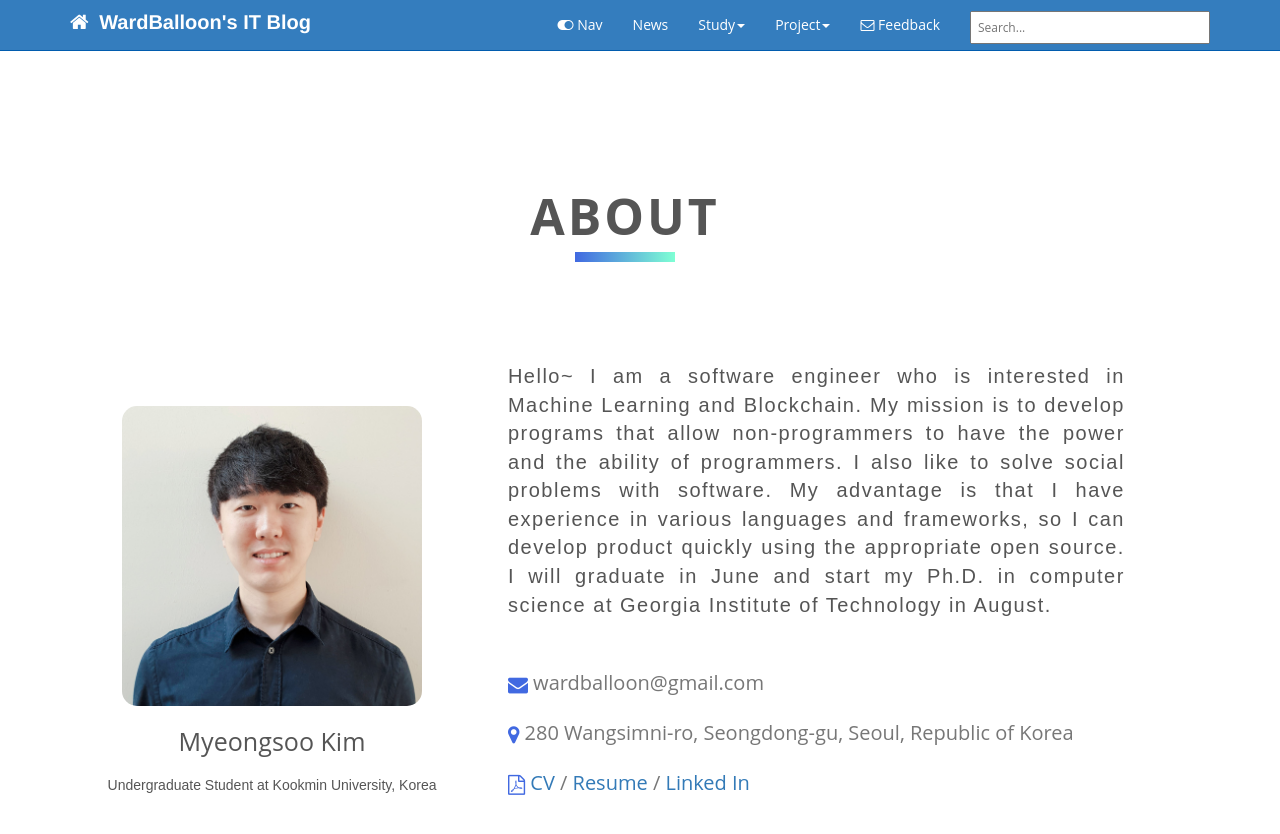
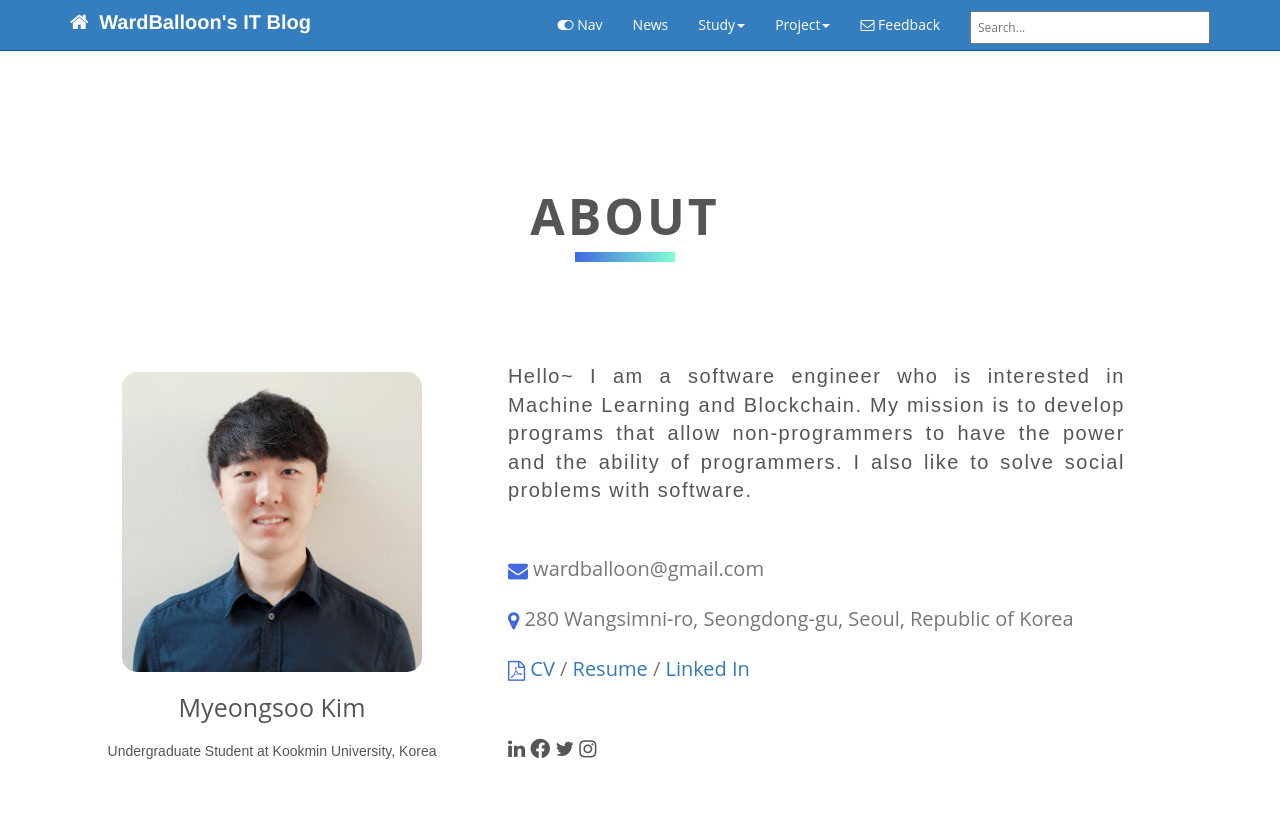
Before and after one commit to codingsoo/codingsoo.github.io1, a Jekyll site: the page built from index.html, in a window 1280 px wide and 900 px high. Shown: the top 834 px of the window. Built offline with Jekyll 4.4.1, drawn with Linux system fonts in a browser that asks for light colours; nearby versions of some CDN libraries; comment, search, counter and statistics services are not loaded.

Commit message:
update feature

```diff
--- a/index.html
+++ b/index.html
@@ -36,7 +36,7 @@
 			</div>
 			<div class="text">
 				<div class="intro" style="text-align: justify">
-					Hello~ I am a software engineer who is interested in Machine Learning and Blockchain. My mission is to develop programs that allow non-programmers to have the power and the ability of programmers. I also like to solve social problems with software. My advantage is that I have experience in various languages and frameworks, so I can develop product quickly using the appropriate open source. I will graduate in June and start my Ph.D. in computer science at Georgia Institute of Technology in August.
+					Hello~ I am a software engineer who is interested in Machine Learning and Blockchain. My mission is to develop programs that allow non-programmers to have the power and the ability of programmers. I also like to solve social problems with software.
 				</div>
 				<ul style="list-style-type: none;">
 					<li>
@@ -55,6 +55,12 @@
 						</div>
 					</li>
 				</ul>
+				<div class="sns">
+					<i class="fa fa-linkedin"></i>
+					<i class="fab fa-facebook"></i>
+					<i class="fa fa-twitter"></i>
+					<i class="fa fa-instagram"></i>
+				</div>
 			</div>
 		</section>
 
```
